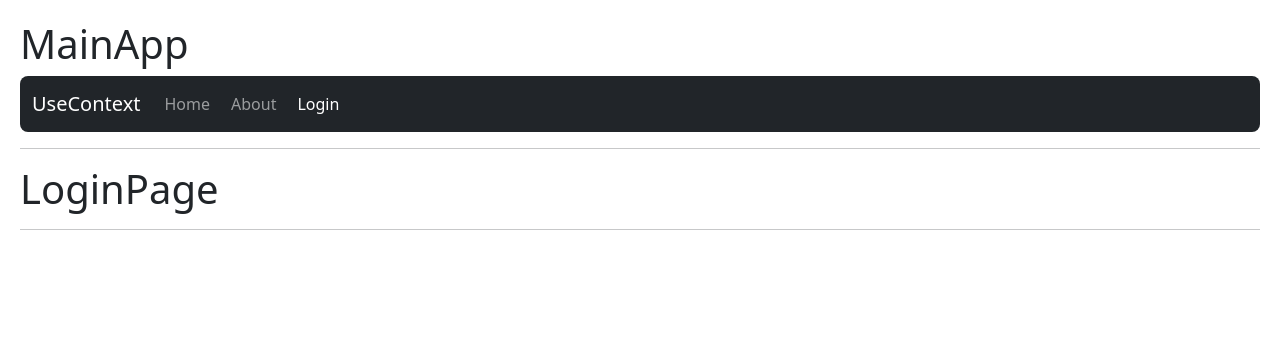
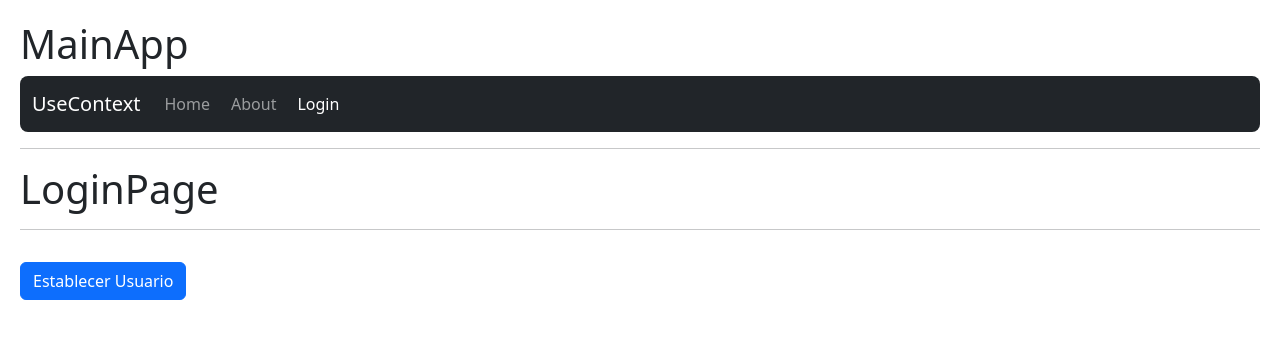
Before and after one commit to DanielTuttos/React-Vite-HooksApp, a React (Vite) app: page /login in a window 1280 px wide. Shown: the top 338 px of the page. Built offline with nearby package versions, Linux system fonts and the light colour scheme.

Commit message:
anadiendo context para el estado

```diff
--- a/src/09-useContext/HomePage.jsx
+++ b/src/09-useContext/HomePage.jsx
@@ -1,10 +1,18 @@
+import { useContext } from "react";
+import { UserContext } from "./context/UserContext";
 
 
 export const HomePage = () => {
+
+    const { user } = useContext(UserContext);
+
     return (
         <>
-            <h1>HomePage</h1>
+            <h1>HomePage <small>{user?.name}</small> </h1>
             <hr />
+            <pre>
+                {JSON.stringify(user, null, 3)}
+            </pre>
         </>
     )
 }
--- a/src/09-useContext/LoginPage.jsx
+++ b/src/09-useContext/LoginPage.jsx
@@ -1,10 +1,29 @@
+import { useContext } from "react"
+import { UserContext } from "./context/UserContext"
 
 
 export const LoginPage = () => {
+
+    const { user, setUser } = useContext(UserContext);
+
     return (
         <>
             <h1>LoginPage</h1>
             <hr />
+            <pre>
+                {JSON.stringify(user, null, 3)}
+            </pre>
+
+            <button
+                className="btn btn-primary"
+                onClick={() => setUser({
+                    id: 123,
+                    name: "Daniel",
+                    email: "daniel@mail.com"
+                })}
+            >
+                Establecer Usuario
+            </button>
         </>
     )
 }
--- a/src/09-useContext/MainApp.jsx
+++ b/src/09-useContext/MainApp.jsx
@@ -3,10 +3,11 @@ import { HomePage } from "./HomePage"
 import { LoginPage } from "./LoginPage"
 import { AboutPage } from "./AboutPage"
 import { Navbar } from "./Navbar"
+import { UserProvider } from "./context/UserProvider"
 
 export const MainApp = () => {
     return (
-        <>
+        <UserProvider>
             <h1>MainApp</h1>
 
             <Navbar />
@@ -21,6 +22,6 @@ export const MainApp = () => {
 
                 <Route path="/*" element={<Navigate to='/about' />} />
             </Routes>
-        </>
+        </UserProvider>
     )
 }
--- /dev/null
+++ b/src/09-useContext/context/UserContext.jsx
@@ -0,0 +1,3 @@
+import { createContext } from "react";
+
+export const UserContext = createContext();
--- /dev/null
+++ b/src/09-useContext/context/UserProvider.jsx
@@ -0,0 +1,22 @@
+import { useState } from "react"
+import { UserContext } from "./UserContext"
+
+// const user = {
+//     id: 123,
+//     name: 'daniel romero',
+//     email: 'danielromeroag@gmail.com'
+// }
+
+export const UserProvider = ({ children }) => {
+
+    const [user, setUser] = useState();
+
+    return (
+        <UserContext.Provider value={{
+            user,
+            setUser
+        }}>
+            {children}
+        </UserContext.Provider>
+    )
+}
```
